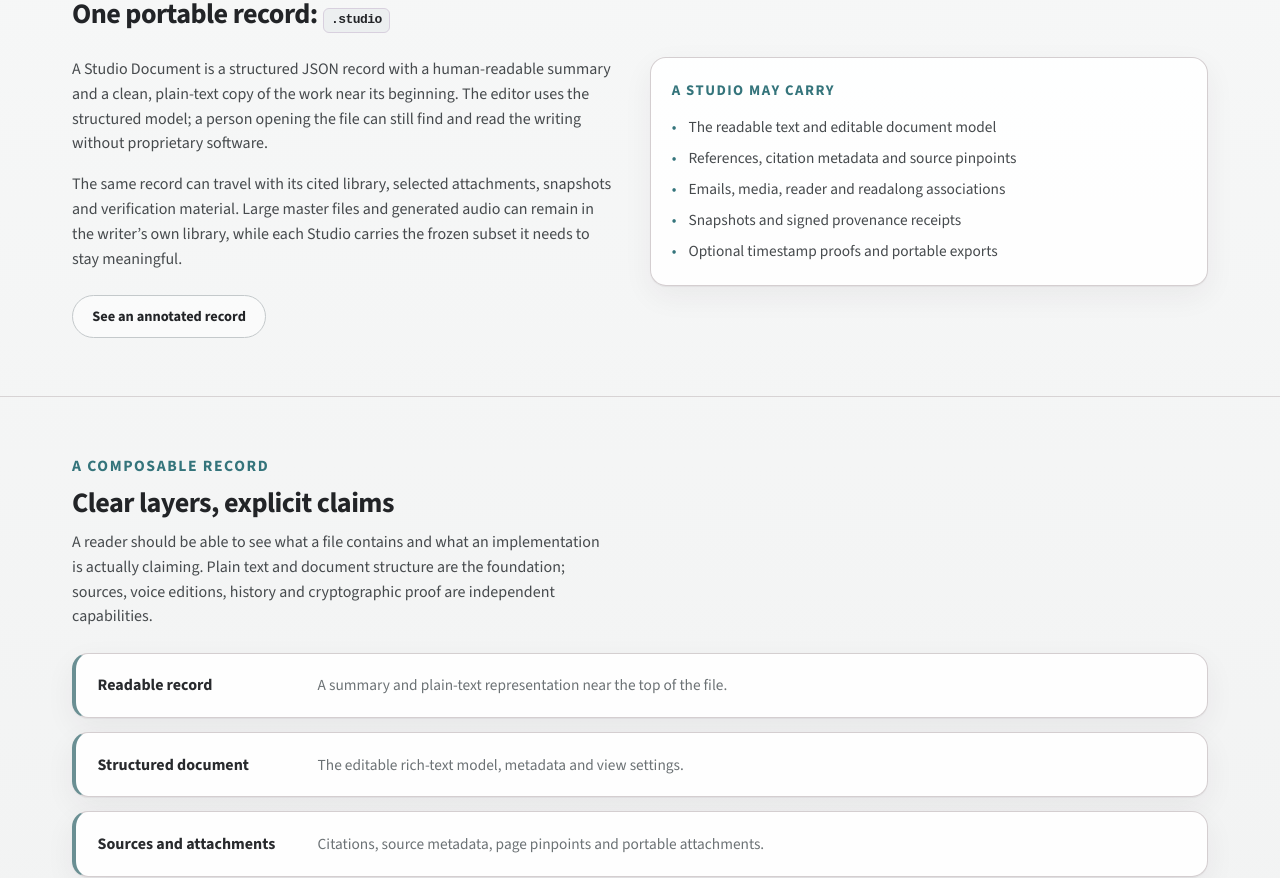
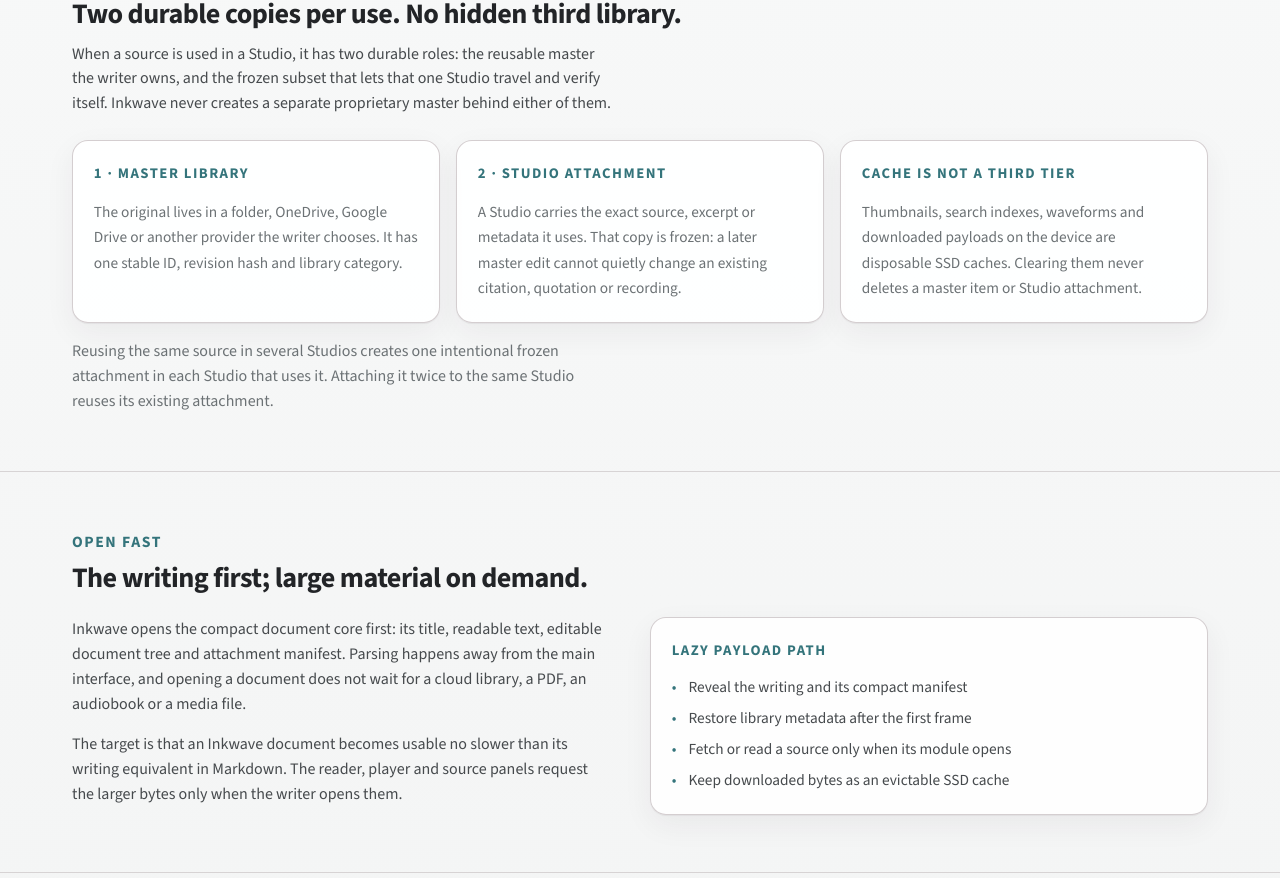
Before and after one commit to albatross310/writingstudiostandard, a React (Vite) app: page / in a window 1280 px wide. Shown: the part 1065-1943 px from the top of the page. Built offline with nearby package versions, Linux system fonts and the light colour scheme.

Commit message:
clarify studio library and lazy loading model

```diff
--- a/src/pages/Architecture.jsx
+++ b/src/pages/Architecture.jsx
@@ -183,6 +183,20 @@
 
       <section>
         <div className="container">
+          <p className="section-label">Storage and open path</p>
+          <h2>Two durable tiers. One fast first frame.</h2>
+          <hr className="divider" />
+          <div className="trio-grid">
+            <article className="card"><p className="card__label">Master item</p><p className="card__body">The reusable original remains in a user-chosen local folder or cloud provider. Its stable ID, revision and content hash identify the exact source.</p></article>
+            <article className="card"><p className="card__label">Studio attachment</p><p className="card__body">The current Studio keeps the source bytes or explicit subset it uses, frozen to that master revision. It remains portable without the library being online.</p></article>
+            <article className="card"><p className="card__label">Device cache</p><p className="card__body">Pages, search indexes, waveforms and downloaded media are derived SSD data. They speed later use and may be evicted without changing either durable tier.</p></article>
+          </div>
+          <p style={{ marginTop: '1rem', maxWidth: '72ch' }}>The initial open reads only the compact Studio core and attachment manifest. Parsing happens off the main interface. Library restoration follows the first reveal, while reader and player modules fetch their large payloads only when the writer asks for them. The target is a usable first frame no slower than the corresponding Markdown writing.</p>
+        </div>
+      </section>
+
+      <section>
+        <div className="container">
           <p className="section-label">Layer reference</p>
           <h2>The layers</h2>
           <hr className="divider" />
--- a/src/pages/FAQ.jsx
+++ b/src/pages/FAQ.jsx
@@ -4,6 +4,8 @@
   { q: 'Why not just use .docx or PDF?', a: 'A .docx focuses on editable presentation and a PDF focuses on fixed presentation. A Studio Document can keep a readable text projection, the editable structure, source information, working context and optional verification evidence together. It can still export a normal PDF when a normal PDF is the right thing to send.' },
   { q: 'Is a .studio file readable without Inkwave?', a: 'Yes. It is versioned JSON with a short summary and plain-text representation near the beginning. A person can inspect the writing with ordinary tools; a compatible reader can reconstruct the rich document and any capabilities it supports.' },
   { q: 'Does it copy all my books, email and audio into every document?', a: 'No. The developing library model treats those as master items in your chosen storage. A Studio keeps a frozen subset only when it cites, attaches, quotes or otherwise uses an item. Voice audio is stored separately from its book or email source so it can be removed without harming the original.' },
+  { q: 'What does “two copies and no more” mean?', a: 'For each Studio use, there are two durable roles: the master item in your own library and the frozen attachment inside the Studio that uses it. If the same book is used in several Studios, each has its own deliberate frozen attachment; adding it twice to one Studio does not duplicate it. Local thumbnails, indexes, waveforms and downloaded bytes are only evictable caches, never a secret third source of truth.' },
+  { q: 'Will a large book or recording slow down my document?', a: 'It should not. Inkwave opens the small document core first: readable text, editable structure and an attachment manifest. Library metadata restores after the first frame, while PDFs, EPUBs, media and voice bytes load only when you open the corresponding reader or player. The design target is a usable cold open no slower than the equivalent Markdown writing.' },
   { q: 'Which source types can it represent?', a: 'The current and specified vocabulary covers PDFs, EPUBs, Markdown and text files, immutable webpage snapshots, email, pictures, movies, isolated audio and readalong editions. Citation records use standard bibliographic metadata and can be moved between a reference collection and ordinary documents without changing their stable identity.' },
   { q: 'Does it record my keystrokes?', a: 'Ordinary Inkwave provenance is built from content hashes, snapshots and signed receipts, not a surveillance log of every keystroke. A future desktop-only Verified Capture mode is explicitly separate and will label the precise evidence it has; it will not claim to prove that a person conceived every sentence alone.' },
   { q: 'What does verification actually prove?', a: 'Where the relevant data is present, a verifier can check that content hashes, signed receipts and timestamp proofs agree with the exported record. It can demonstrate technical integrity and dating claims. It cannot detect all AI assistance, establish a writer’s legal identity or certify the origin of every idea.' },
--- a/src/pages/Home.jsx
+++ b/src/pages/Home.jsx
@@ -45,6 +45,66 @@
                 <p className="card__body">{body}</p>
               </article>
             ))}
+          </div>
+        </div>
+      </section>
+
+      <section>
+        <div className="container">
+          <p className="section-label">Storage contract</p>
+          <h2>Two durable copies per use. No hidden third library.</h2>
+          <p style={{ marginTop: '0.75rem' }}>
+            When a source is used in a Studio, it has two durable roles: the reusable master the writer
+            owns, and the frozen subset that lets that one Studio travel and verify itself. Inkwave never
+            creates a separate proprietary master behind either of them.
+          </p>
+          <div className="trio-grid">
+            <article className="card">
+              <p className="card__label">1 · Master library</p>
+              <p className="card__body">The original lives in a folder, OneDrive, Google Drive or another provider the writer chooses. It has one stable ID, revision hash and library category.</p>
+            </article>
+            <article className="card">
+              <p className="card__label">2 · Studio attachment</p>
+              <p className="card__body">A Studio carries the exact source, excerpt or metadata it uses. That copy is frozen: a later master edit cannot quietly change an existing citation, quotation or recording.</p>
+            </article>
+            <article className="card">
+              <p className="card__label">Cache is not a third tier</p>
+              <p className="card__body">Thumbnails, search indexes, waveforms and downloaded payloads on the device are disposable SSD caches. Clearing them never deletes a master item or Studio attachment.</p>
+            </article>
+          </div>
+          <p style={{ marginTop: '1rem', color: 'var(--slate)' }}>
+            Reusing the same source in several Studios creates one intentional frozen attachment in each
+            Studio that uses it. Attaching it twice to the same Studio reuses its existing attachment.
+          </p>
+        </div>
+      </section>
+
+      <section>
+        <div className="container">
+          <p className="section-label">Open fast</p>
+          <h2>The writing first; large material on demand.</h2>
+          <div className="home-doc-grid">
+            <div>
+              <p>
+                Inkwave opens the compact document core first: its title, readable text, editable document
+                tree and attachment manifest. Parsing happens away from the main interface, and opening a
+                document does not wait for a cloud library, a PDF, an audiobook or a media file.
+              </p>
+              <p style={{ marginTop: '1rem' }}>
+                The target is that an Inkwave document becomes usable no slower than its writing equivalent
+                in Markdown. The reader, player and source panels request the larger bytes only when the
+                writer opens them.
+              </p>
+            </div>
+            <aside className="card">
+              <p className="card__label">Lazy payload path</p>
+              <ul className="checklist">
+                <li>Reveal the writing and its compact manifest</li>
+                <li>Restore library metadata after the first frame</li>
+                <li>Fetch or read a source only when its module opens</li>
+                <li>Keep downloaded bytes as an evictable SSD cache</li>
+              </ul>
+            </aside>
           </div>
         </div>
       </section>
--- a/src/pages/Standard.jsx
+++ b/src/pages/Standard.jsx
@@ -26,6 +26,8 @@
         <article className="card"><p className="card__label">Honest</p><p className="card__body">Provenance states what its evidence supports. It does not turn a cryptographic record into a claim that all prose was independently conceived by one person.</p></article>
       </div></div></section>
 
+      <section><div className="container container--narrow"><p className="section-label">Storage and loading</p><h2>Two durable tiers, then an evictable cache</h2><hr className="divider" /><p>A master library item is the writer’s reusable source in a provider or local folder they control. A Studio attachment is the frozen revision, excerpt or metadata used by one <code className="tag">.studio</code> document. These are the two durable product-visible tiers.</p><p>A thumbnail, page image, search index, waveform or downloaded payload may sit in local SSD storage for speed. It is derived and disposable: it is never an independent authoritative library copy, and clearing it cannot delete the master or the Studio attachment.</p><p>Opening a Studio reveals its compact document core before large attachments. Implementations should parse the container off the main interface, defer library restoration until after the first frame, and load PDFs, EPUBs, media and voice bytes only when their reader or player is opened. The intended cold-open experience is no slower than opening the equivalent writing in Markdown.</p></div></section>
+
       <section><div className="container container--narrow"><p className="section-label">Definitions</p><h2>Primary terms</h2><hr className="divider" /><div style={{ marginTop: '1.5rem', display: 'flex', flexDirection: 'column', gap: '1rem' }}>{terms.map(({ term, def }) => <article key={term} className="card"><p className="card__label">{term}</p><p className="card__body">{def}</p></article>)}</div></div></section>
 
       <section><div className="container container--narrow"><p className="section-label">Conformance</p><h2>What an implementation must do</h2><hr className="divider" /><p>A conforming writer produces a <code className="tag">.studio</code> record with a versioned, structured document and a readable text representation. It must preserve fields it does not understand whenever it can do so safely, and it must never silently discard provenance, citations or attached evidence during an ordinary open-and-save cycle.</p><p>A conforming reader identifies the capabilities carried by a document and clearly distinguishes unavailable material from absent material. A verifier checks the versioned evidence that is present; it does not infer stronger claims from missing information.</p></div></section>
```
Also changed, not shown: src/content/engineering-spec.md (+19 -0 lines).
